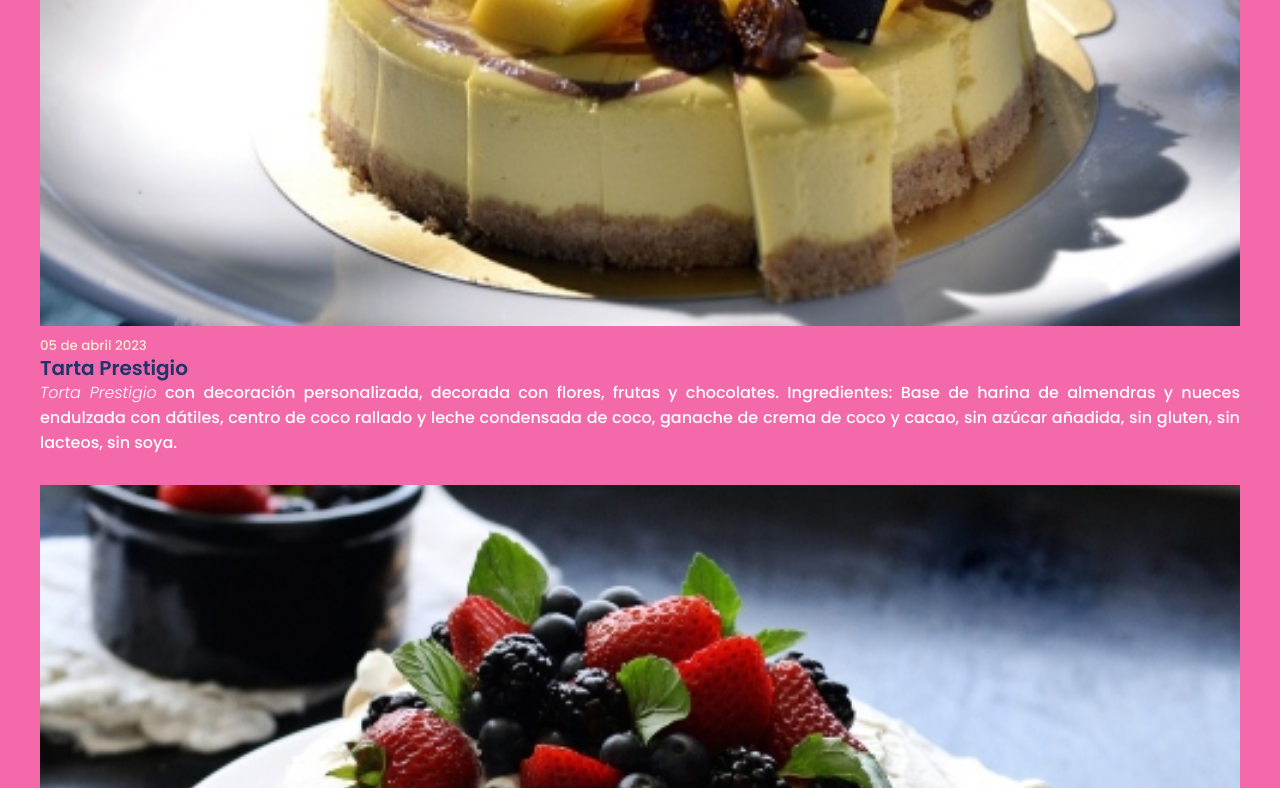
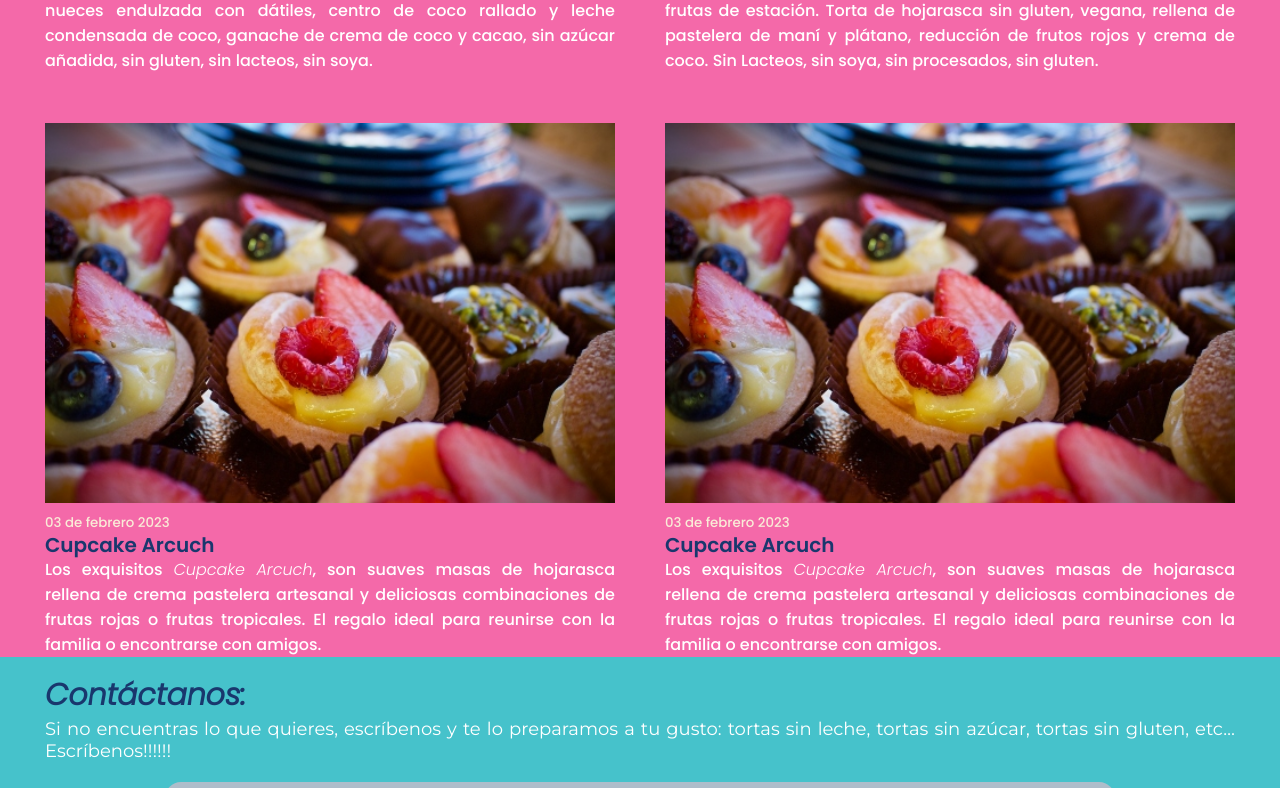
Before and after one commit to PabloMad75/Proyecto_Landing_Arcuch, a plain HTML site: page index.html in a window 1280 px wide. Shown: the part 1752-2540 px from the top of the page. Drawn offline with Linux system fonts and the light colour scheme.

Commit message:
css productos flex

```diff
--- a/css/styles.css
+++ b/css/styles.css
@@ -137,7 +137,19 @@ svg:not(:host).svg-inline--fa, svg:not(:root).svg-inline--fa {
     /* align-items: center; */
     justify-content: space-between;
     text-align: justify;
-    padding: 15px;
+    /* padding: 15px; */
+}
+
+.main__product img {
+    max-width: 100%; /* Asegura que las imágenes dentro de las tarjetas no sobrepasen el ancho de la tarjeta */
+    height: auto; /* Ajusta automáticamente la altura de las imágenes para que no se deformen */
+  }
+
+.container_products {
+    display: flex; /* Define el contenedor de tarjetas como un flexbox */
+    justify-content: space-between; /* Alinea las tarjetas de forma que se separen entre ellas */
+    flex-wrap: wrap; /* Envuelve las tarjetas si no caben todas en una sola fila */
+    padding: 0 20px;
 }
 
 .fecha-publicacion {
@@ -150,6 +162,7 @@ svg:not(:host).svg-inline--fa, svg:not(:root).svg-inline--fa {
     color:white;
     font-family: inherit;
 }
+
 .main__mail {
     display: flex;
     flex-flow: column;
@@ -333,4 +346,29 @@ form label  {
         font-size: 18px;
         text-align: inherit;
     }
+
+    .main_products  {
+        display: flex;
+        flex-flow: column;
+    }
+
+    .container_products {
+        display: flex;
+        flex-flow: row wrap;
+        flex:2 1 auto;
+        gap: 50px;
+    }
+
+    .main__product  {
+        flex: 1 1 auto;
+        width: 500px;
+
+    }
+
+    .main__product img {
+        /* height: 60%; */
+    }
+
+
+
 }
--- a/index.html
+++ b/index.html
@@ -71,11 +71,13 @@
         </section>
         <section class="main_products" id="main_products">
             <h2 class="subtitulos"><em> Servicios.</em></h2>
-            <p class="main__base-text justify">¿Buscas una torta de cumpleaños, personalizada y deliciosa? Encuéntrala en nuestra tienda de repostería.
+            <p class="main__base-text justify">
+                ¿Buscas una torta de cumpleaños, personalizada y deliciosa? Encuéntrala en nuestra tienda de repostería.
                 Tenemos disponible lo que necesites para complacer tu paladar y a tus invitados durante tu celebración.
                 <span class="main__base-text text-add">En Arcuch, la atención al detalle es nuestra máxima prioridad. Cada pastel es creado con amor y cuidado, con decoraciones hermosas y elegantes
                     que te dejarán con la boca abierta. Nuestro objetivo es crear un ambiente cálido y acogedor para que puedas disfrutar de tus postres favoritos con amigos y familiares.</span>
             </p>
+            <div class="container_products">
                 <article class="main__product">
                     <img src="images/01-cake-500.jpg" alt="Tarta Prestigio">
                     <span class="fecha-publicacion">
@@ -99,6 +101,18 @@
                     <p class="article-info"><em>Tarta de colores</em> con diseño personalizado. Decoración de flores y frutas de estación.
                         Torta de hojarasca sin gluten, vegana, rellena de pastelera de maní y plátano, reducción de frutos rojos y crema de coco.
                         Sin Lacteos, sin soya, sin procesados, sin gluten.</p>
+                </article>
+                <article class="main__product">
+                    <img src="images/pastry500.jpg" alt="Capcake Arcuch">
+                    <span class="fecha-publicacion">
+                        03 de febrero 2023
+                    </span>
+                    <h2 class="titulo_torta">
+                        Cupcake Arcuch
+                    </h2>
+                    <p class="article-info">Los exquisitos <em>Cupcake Arcuch</em>, son suaves masas de hojarasca rellena de crema pastelera artesanal y
+                        deliciosas combinaciones de frutas rojas o frutas tropicales. El regalo ideal para reunirse con la familia o encontrarse
+                        con amigos.</p>
                 </article>
                 <article class="main__product">
                     <img src="images/pastry500.jpg" alt="Capcake Arcuch">
@@ -148,6 +162,7 @@
                         ipsam consectetur vel! Ab, perspiciatis inventore quis nihil enim unde esse quas, fugiat porro atque
                         expedita repellendus, praesentium animi!</p>
                 </article> -->
+            </div>
         </section>
         <section class="main__register-client" id="main__register-client">
             <h2  class="subtitulos"><em> Contáctanos:</em></h2>
```
Lines whose indentation alone changed are shown as unchanged.
